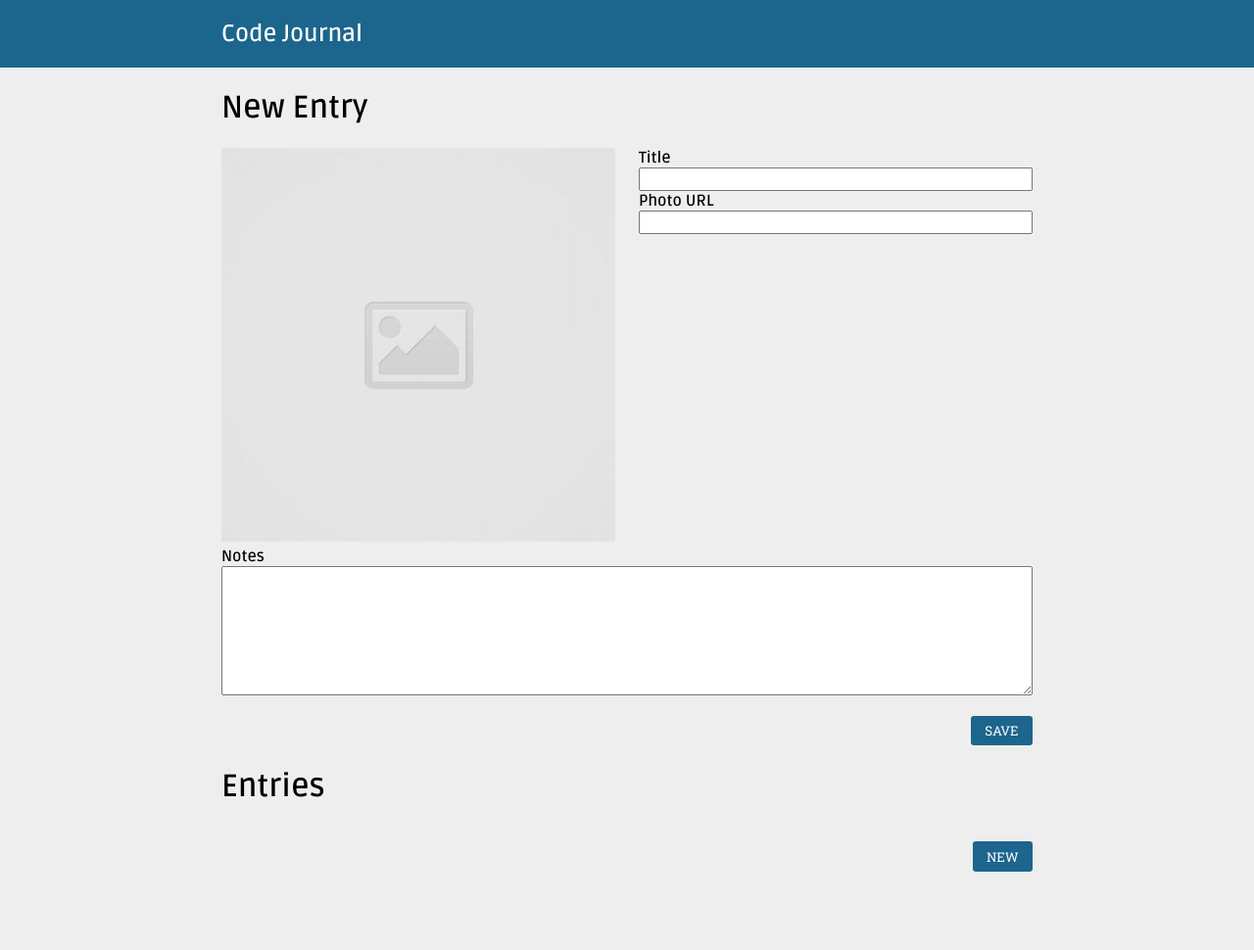
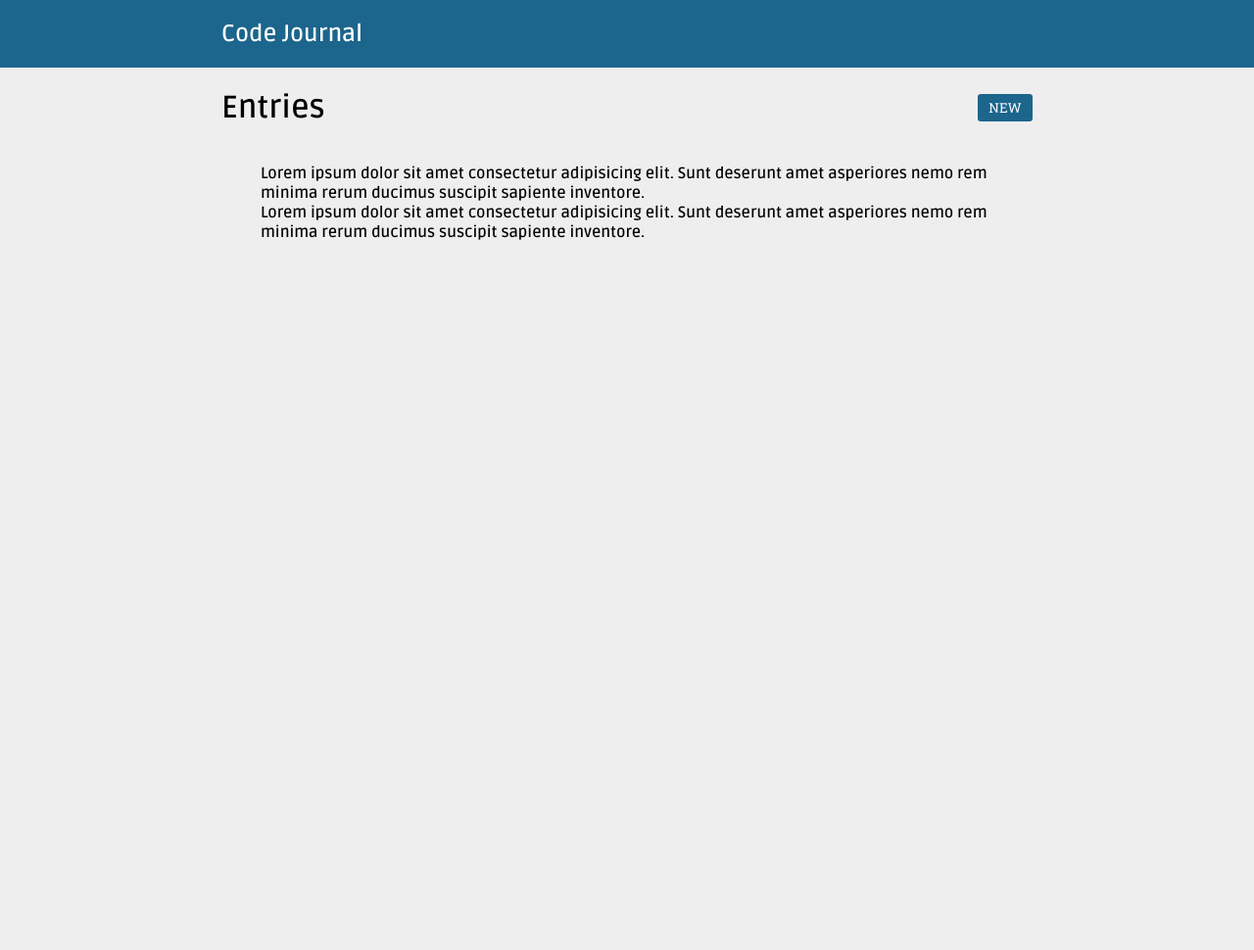
Before and after one commit to ChristinaL24/code-journal, a website: page index.html in a window 1280 px wide. Shown: the whole page at 98% size. After the commit the page ends 800 px from the top, so only its background shows below. Drawn offline with Linux system fonts and the light colour scheme.

Commit message:
Add some dummy journal entries to the unordered list in the HTML and style them to match the wireframe.

```diff
--- a/css/layout.css
+++ b/css/layout.css
@@ -50,10 +50,19 @@ button {
   margin-top: 1rem;
 }
 
+a {
+  width: 3.5rem;
+  padding-top: 0.3rem;
+  padding-bottom: 0.3rem;
+}
+
+.inline-block-align {
+  display: inline-block;
+  display: flex;
+  align-items: center;
+  justify-content: space-between;
+}
+
 .float {
   float: right;
 }
-
-.test {
-  margin-bottom: 5rem;
-}
--- a/css/styles.css
+++ b/css/styles.css
@@ -13,7 +13,8 @@ header {
 
 input,
 textarea,
-button {
+button,
+a {
   font-family: "Roboto Slab", sans-serif;
 }
 
@@ -27,3 +28,13 @@ button {
 ul {
   list-style: none;
 }
+
+a {
+  background-color: #1c658c;
+  color: white;
+  border-radius: 0.2rem;
+  border-style: none;
+  text-decoration: none;
+  font-size: 0.85rem;
+  text-align: center;
+}
--- a/index.html
+++ b/index.html
@@ -30,7 +30,7 @@
     <main>
       <div class="container">
         <div data-view="entry-form">
-          <form class="form">
+          <form class="form hidden">
             <div class="row">
               <div class="column-full">
                 <h1>New Entry</h1>
@@ -72,13 +72,20 @@
         <div data-view="entries" class="entries">
           <form class="">
             <div class="row"">
+
               <div class="column-full">
-                <h1>Entries</h1>
-                <button type="submit" class="float test">NEW</button>
+                <div class="inline-block-align">
+                  <h1>Entries</h1>
+                  <a href="#" class="">NEW</a>
+                </div>
+
                 <ul>
-
-                  <li></li>
-                  <li></li>
+                  <li>Lorem ipsum dolor sit amet consectetur adipisicing elit.
+                      Sunt deserunt amet asperiores nemo rem minima rerum
+                      ducimus suscipit sapiente inventore.</li>
+                  <li>Lorem ipsum dolor sit amet consectetur adipisicing elit.
+                      Sunt deserunt amet asperiores nemo rem minima rerum
+                      ducimus suscipit sapiente inventore.</li>
                 </ul>
 
               </div>
```
